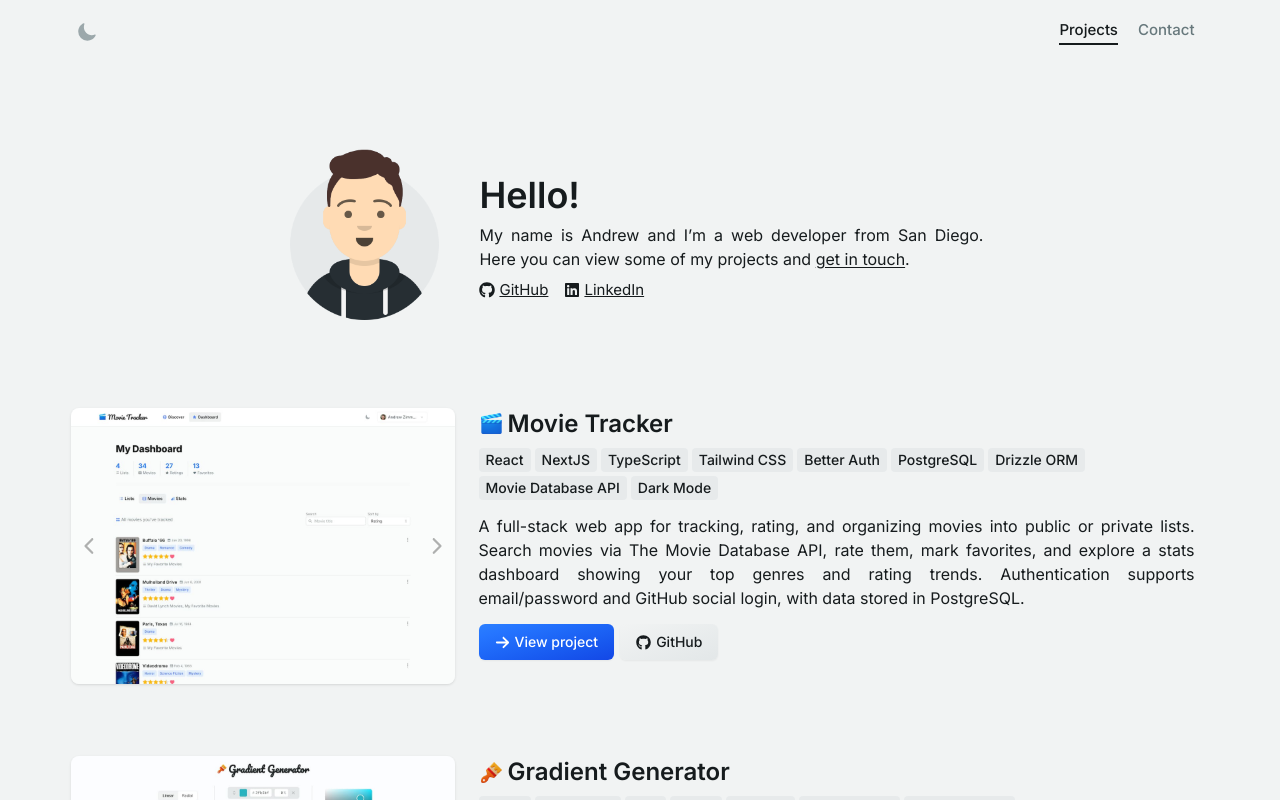
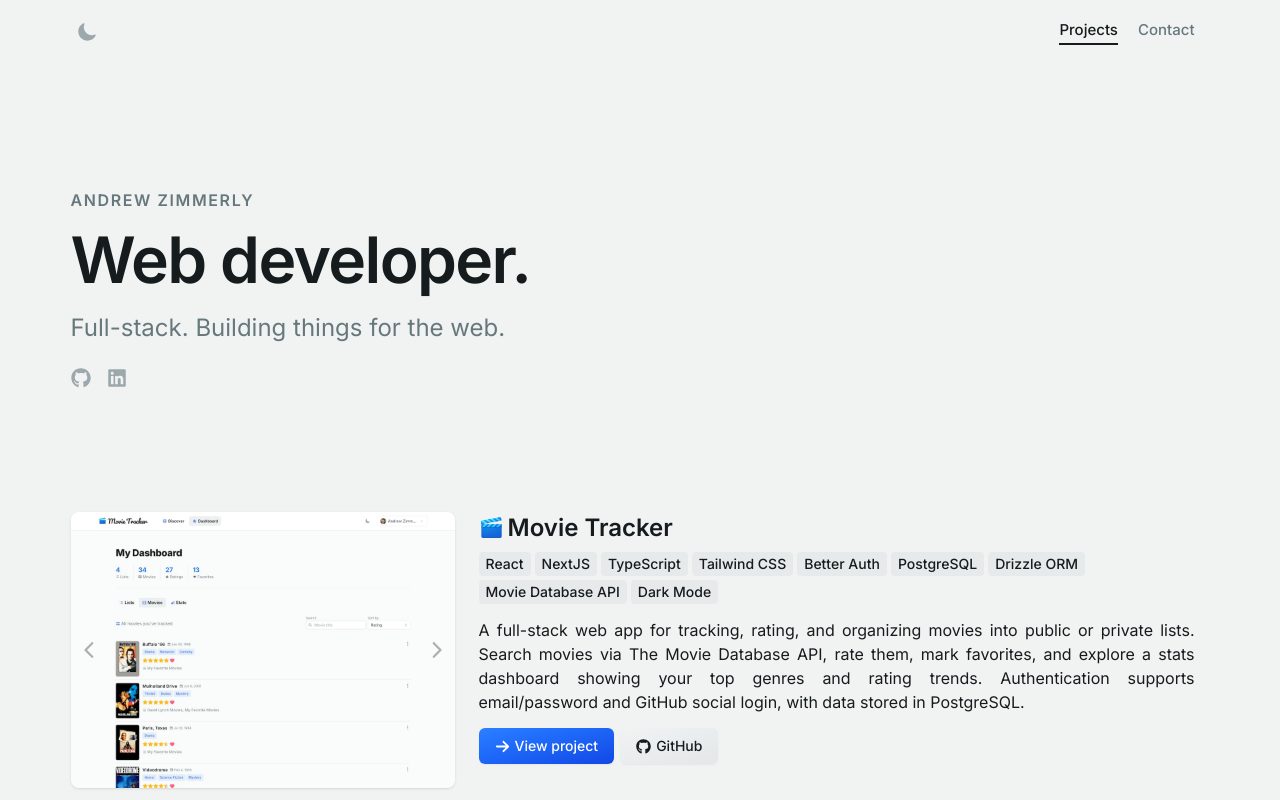
Before and after one commit to azimmerly/portfolio, a Next.js app: page / in a window 1280 px wide. Shown: the top 800 px of the page. Built offline with nearby package versions, Linux system fonts and the light colour scheme.

Commit message:
Refine about-me section

```diff
--- a/src/app/(home)/AboutMe.tsx
+++ b/src/app/(home)/AboutMe.tsx
@@ -1,42 +1,37 @@
-import Image from "next/image";
 import Link from "next/link";
 import { FaGithub, FaLinkedin } from "react-icons/fa6";
 
-import avatar from "@/assets/avatar.png";
-import { ExternalLink } from "@/components/ExternalLink";
 import { URLS } from "@/consts";
 
+const socialLinks = [
+  { icon: FaGithub, href: URLS.github, label: "GitHub" },
+  { icon: FaLinkedin, href: URLS.linkedin, label: "LinkedIn" },
+] as const;
+
 export const AboutMe = () => (
-  <section className="flex flex-col items-center justify-center gap-4 lg:flex-row lg:gap-6">
-    <Image
-      priority
-      draggable={false}
-      src={avatar}
-      alt="avatar"
-      sizes="(min-width: 1024px) 166px, 136px"
-      className="h-36 w-auto lg:h-44"
-    />
-    <div className="mt-3 flex max-w-lg flex-col gap-2 lg:pl-2">
-      <h1 className="text-3xl font-semibold lg:text-4xl">Hello!</h1>
-      <p className="text-justify text-[15px] text-pretty lg:text-base">
-        My name is Andrew and I’m a web developer from San Diego. Here you can
-        view some of my projects and{" "}
+  <section className="flex min-h-60 flex-col justify-center lg:min-h-80">
+    <p className="mb-3 text-base font-semibold tracking-widest text-mist-500 uppercase lg:mb-4">
+      Andrew Zimmerly
+    </p>
+    <h1 className="text-[clamp(2.75rem,6vw,4rem)] leading-none font-semibold tracking-tight text-mist-900 dark:text-white">
+      Web developer.
+    </h1>
+    <p className="mt-4 max-w-md text-xl text-mist-500 lg:mt-5 lg:text-2xl">
+      Full-stack. Building things for the web.
+    </p>
+    <div className="mt-5 flex items-center gap-4 lg:mt-6">
+      {socialLinks.map(({ icon: Icon, href, label }) => (
         <Link
-          href="/contact"
-          className="rounded underline underline-offset-[1.5px] hover:opacity-80"
+          key={label}
+          href={href}
+          target="_blank"
+          rel="noreferrer"
+          aria-label={label}
+          className="text-mist-400 transition-colors hover:text-mist-900 dark:hover:text-white"
         >
-          get in touch
+          <Icon className="size-5" />
         </Link>
-        .
-      </p>
-      <div className="flex gap-4">
-        <ExternalLink icon={FaGithub} href={URLS.github}>
-          GitHub
-        </ExternalLink>
-        <ExternalLink icon={FaLinkedin} href={URLS.linkedin}>
-          LinkedIn
-        </ExternalLink>
-      </div>
+      ))}
     </div>
   </section>
 );
--- a/src/app/(home)/page.tsx
+++ b/src/app/(home)/page.tsx
@@ -3,7 +3,7 @@ import { ProjectList } from "./ProjectList";
 import { SchemaEmbed } from "./SchemaEmbed";
 
 const Home = () => (
-  <div className="my-8 flex flex-col gap-16 lg:my-20 lg:gap-22">
+  <div className="my-8 flex flex-col gap-8 lg:my-16 lg:gap-16">
     <SchemaEmbed />
     <AboutMe />
     <ProjectList />
--- a/src/components/ExternalLink.tsx
+++ /dev/null
@@ -1,23 +0,0 @@
-import Link, { type LinkProps } from "next/link";
-import type { IconType } from "react-icons";
-
-type ExternalLinkProps = {
-  icon: IconType;
-  children: React.ReactNode;
-} & LinkProps<string>;
-
-export const ExternalLink = ({
-  icon: Icon,
-  children,
-  ...props
-}: ExternalLinkProps) => (
-  <Link
-    {...props}
-    target="_blank"
-    rel="noopener noreferrer"
-    className="flex items-center gap-1 rounded text-[15px] underline hover:opacity-80"
-  >
-    <Icon className="size-4" aria-hidden="true" />
-    {children}
-  </Link>
-);
```
Also changed, not shown: src/assets/avatar.png (deleted).
